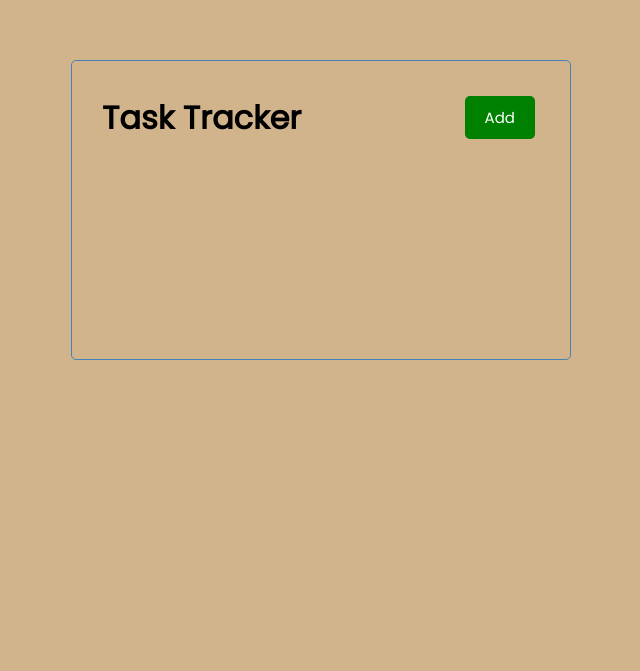
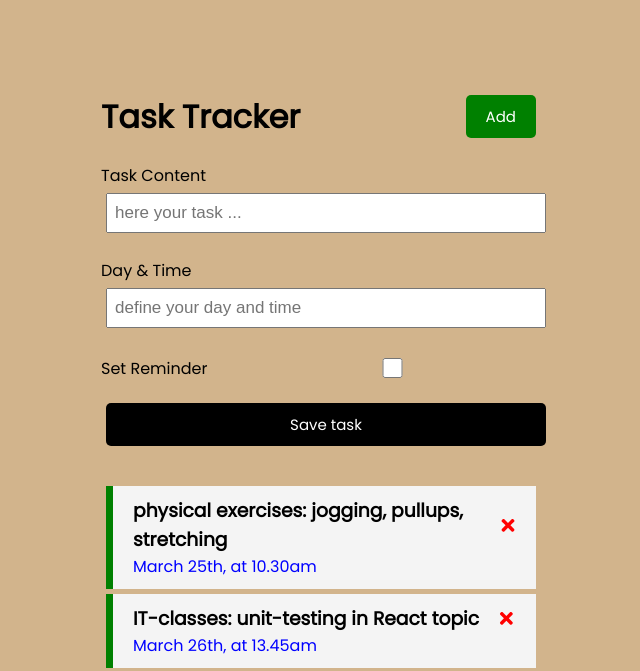
Before and after one commit to VolodymyrSSS/REACT-training, a React (Create React App) app in the folder task-tracker/: page / in a window 1280 px wide. Shown: the part 240-911 px from the top of the page, without its empty margins (319-959 px from the left). Built offline with nearby package versions, Linux system fonts and the light colour scheme.

Commit message:
remove task, add task, toggle

```diff
--- a/task-tracker/package.json
+++ b/task-tracker/package.json
@@ -8,6 +8,7 @@
     "@testing-library/user-event": "^12.1.10",
     "react": "^17.0.2",
     "react-dom": "^17.0.2",
+    "react-icons": "^4.2.0",
     "react-scripts": "4.0.3",
     "web-vitals": "^1.0.1"
   },
--- a/task-tracker/src/App.js
+++ b/task-tracker/src/App.js
@@ -1,9 +1,55 @@
+import { useState } from 'react';
 import Header from './components/Header';
+import Tasks from './components/Tasks';
+import AddTask from './components/AddTask';
 
-function App() {
+const App = () => {
+  const [tasks, setTasks] = useState([
+    {
+      id: 1,
+      text: 'physical exercises: jogging, pullups, stretching',
+      day: 'March 25th, at 10.30am',
+      reminder: true
+    },
+    {
+      id: 2,
+      text: 'IT-classes: unit-testing in React topic',
+      day: 'March 26th, at 13.45am',
+      reminder: true
+    },
+    {
+      id: 3,
+      text: 'dacha activity - protect trees against-insect spray, book shelf constructions',
+      day: 'March 27th, at 12.10am',
+      reminder: false
+    }
+  ]);
+
+  // add task
+  const addTask = (task) => {
+    const id = Math.floor(Math.random() * 10000) + 1;
+
+    const newTask = {id, ...task};
+    setTasks([...tasks, newTask]);
+  }
+
+  // delete task
+  const deleteTask = (id) => {
+    setTasks(tasks.filter((task) => task.id !== id))
+  };
+
+  // toggle remainder
+  const toggleReminder = (id) => {
+    setTasks(tasks.map((task) => task.id === id ? { ...task, reminder: !task.reminder } : task));
+  };
+
   return (
     <div className="container">
       <Header />
+      <AddTask onAdd={addTask} />
+      {tasks.length > 0 ?
+        <Tasks  tasks={tasks} onDelete={deleteTask} onToggle={toggleReminder} /> :
+        <h3>No tasks to show</h3>}
     </div>
   );
 }
--- /dev/null
+++ b/task-tracker/src/components/AddTask.js
@@ -0,0 +1,57 @@
+import { useState } from 'react';
+
+const AddTask = ({ onAdd }) => {
+  const [text, setText] = useState('');
+  const [day, setDay] = useState('');
+  const [reminder, setReminder] = useState(false);
+
+  const onSubmit = (event) => {
+    event.preventDefault();
+
+    if(!text) {
+      alert('Please, add task');
+      return
+    }
+
+    onAdd({text, day, reminder});
+
+    setText('');
+    setDay('');
+    setReminder(false);
+  }
+
+  return (
+    <form className='add-form' onSubmit={onSubmit}>
+      <div className='form-control'>
+        <label>Task Content</label>
+        <input
+          type='text'
+          value={text}
+          placeholder='here your task ...'
+          onChange={(event) => setText(event.target.value)}
+        />
+      </div>
+      <div className='form-control'>
+        <label>Day & Time</label>
+        <input
+          type='text'
+          value={day}
+          placeholder='define your day and time'
+          onChange={(event) => setDay(event.target.value)}
+        />
+      </div>
+      <div className='form-control form-control-check'>
+        <label>Set Reminder</label>
+        <input
+          type='checkbox'
+          checked={reminder}
+          value={reminder}
+          onChange={(event) => setReminder(event.currentTarget.checked)}
+        />
+      </div>
+      <input className='btn btn-block' type='submit' value='Save task' />
+    </form>
+  )
+};
+
+export default AddTask
--- /dev/null
+++ b/task-tracker/src/components/Task.js
@@ -0,0 +1,23 @@
+import { FaTimes } from 'react-icons/fa';
+import PropTypes from 'prop-types';
+
+const Task = ({ task, onDelete, onToggle }) => {
+  return (
+    <div className={`task ${task.reminder ? 'reminder' : ''}`} onDoubleClick={() => onToggle(task.id)}>
+      <h3>
+        {task.text}
+        <FaTimes
+          style={{color:'red'}}
+          onClick={() => onDelete(task.id)}
+        />
+      </h3>
+      <p style={{color:'blue'}}>{task.day}</p>
+    </div>
+  )
+}
+
+Task.propsType = {
+  task: PropTypes.object
+}
+
+export default Task
--- /dev/null
+++ b/task-tracker/src/components/Tasks.js
@@ -0,0 +1,19 @@
+import Task from './Task';
+
+const Tasks = ({ tasks, onDelete, onToggle }) => {
+  return (
+    <>
+      {tasks.map((task) => {
+        // return <h3 key={task.id}>{task.text}</h3>
+        return <Task
+          key={task.id}
+          task={task}
+          onDelete={onDelete}
+          onToggle={onToggle}
+        />
+      })}
+    </>
+  )
+}
+
+export default Tasks;
--- a/task-tracker/src/index.css
+++ b/task-tracker/src/index.css
@@ -16,7 +16,7 @@
   margin: 300px auto;
   overflow: auto;
   min-height: 300px;
-  border: 1px solid #4682b4;
+  border: 3Òpx solid #4682b4;
   padding: 30px;
   border-radius: 5px;
 }
@@ -55,18 +55,18 @@
   width: 100%;
 }
 
-.event {
+.task {
   background: #f4f4f4;
   margin: 5px;
   padding: 10px 20px;
   cursor: pointer;
 }
 
-.event.reminder {
-  border-left: 5px solid green;
+.task.reminder {
+  border-left: 7px solid green;
 }
 
-.event h3 {
+.task h3 {
   display: flex;
   align-items: center;
   justify-content: space-between;
```
Also changed, not shown: 1 other file (tests, documents, lock files or other folders).
